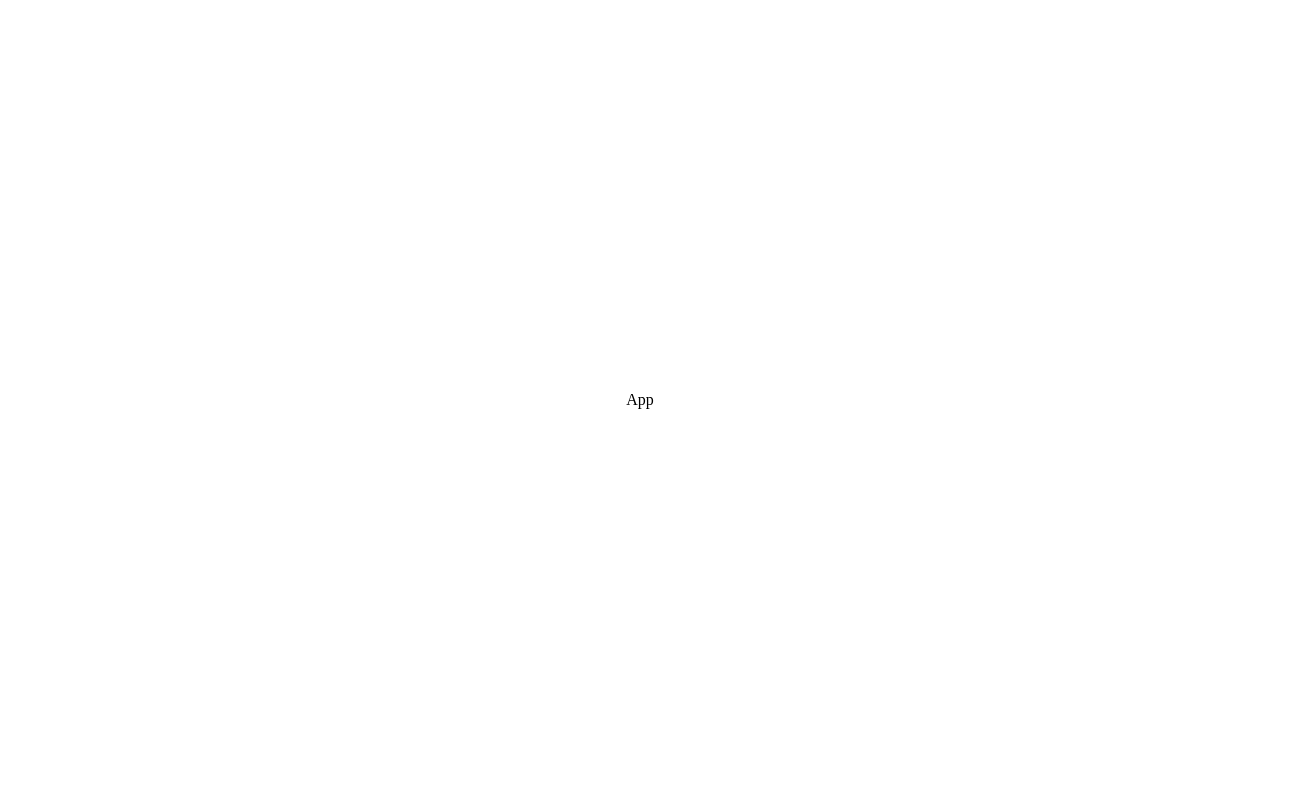
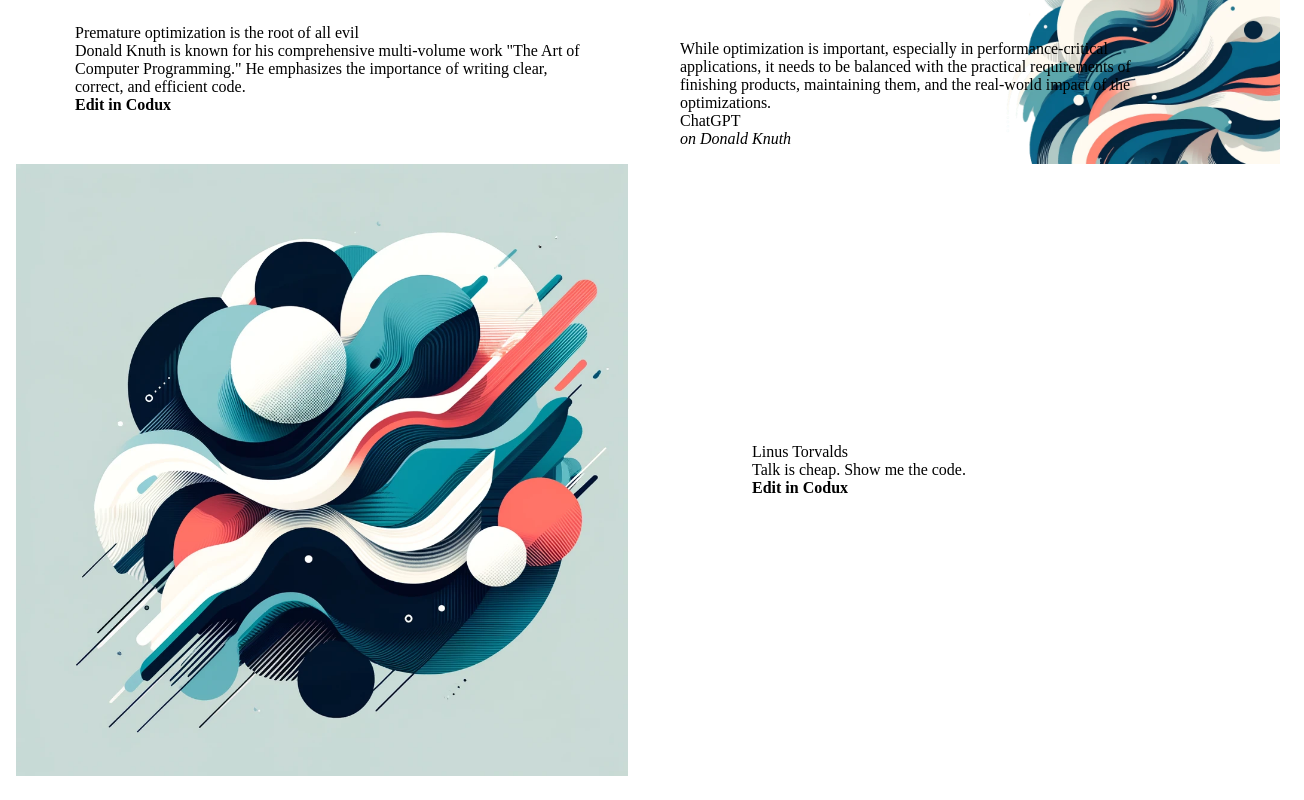
Before and after one commit to ilyakwix/duckfooding-blocks, a React (Vite) app: page / in a window 1280 px wide. Shown: the whole page, 1304 px wide, since content can reach past the window. Built offline with nearby package versions, Linux system fonts and the light colour scheme.

Commit message:
Added background color variations to another section and demoed all variants

```diff
--- a/src/App.module.scss
+++ b/src/App.module.scss
@@ -1,6 +1,6 @@
 .root {
   display: flex;
-  height: 100svh;
-  align-items: center;
   justify-content: center;
+  flex-direction: column;
+  min-height: 100svh;
 }
--- a/src/App.tsx
+++ b/src/App.tsx
@@ -1,7 +1,29 @@
 import styles from './App.module.scss';
+import { CtaSectionWithImage } from './components/cta-section-with-image/cta-section-with-image';
+import { CtaSectionWithQuote } from './components/cta-section-with-quote/cta-section-with-quote';
+import AbstractWebp from './assets/abstract.webp';
 
 function App() {
-    return <div className={styles.root}>App</div>;
+    return (
+        <div className={styles.root}>
+            <CtaSectionWithQuote
+                title="Premature optimization is the root of all evil"
+                description='Donald Knuth is known for his comprehensive multi-volume work "The Art of Computer Programming." He emphasizes the importance of writing clear, correct, and efficient code.'
+                buttonLabel="Edit in Codux"
+                author="ChatGPT"
+                quote="While optimization is important, especially in performance-critical applications, it needs to be balanced with the practical requirements of finishing products, maintaining them, and the real-world impact of the optimizations."
+                to="codux.com"
+                reference="on Donald Knuth"
+            />
+            <CtaSectionWithImage
+                kicker="Linus Torvalds"
+                to="codux.com"
+                imageUrl={AbstractWebp}
+                buttonLabel="Edit in Codux"
+                title="Talk is cheap. Show me the code."
+            />
+        </div>
+    );
 }
 
 export default App;
--- a/src/_codux/boards/app/app.board.tsx
+++ b/src/_codux/boards/app/app.board.tsx
@@ -5,7 +5,7 @@ export default createBoard({
     name: 'App',
     Board: () => <App />,
     environmentProps: {
-        windowWidth: 1024,
+        windowWidth: 1440,
         windowHeight: 768,
         canvasMargin: {
             left: 0,
--- a/src/components/cta-section-with-image/cta-section-with-image.module.scss
+++ b/src/components/cta-section-with-image/cta-section-with-image.module.scss
@@ -44,6 +44,7 @@
   padding-bottom: var(--spacing-80);
   padding-top: var(--spacing-80);
   column-gap: var(--spacing-40);
+  width: 100%;
 }
 .main {
   display: flex;
--- a/src/components/cta-section-with-image/cta-section-with-image.tsx
+++ b/src/components/cta-section-with-image/cta-section-with-image.tsx
@@ -10,8 +10,8 @@ export interface CtaSectionWithImageProps {
     imageUrl?: string;
     title?: string;
     kicker?: string;
-    buttonLabel: string;
-    to: string;
+    buttonLabel?: string;
+    to?: string;
     backgroundColor?: BackgroundColorOptions;
 }
 
--- a/src/components/cta-section-with-quote/cta-section-with-quote.module.scss
+++ b/src/components/cta-section-with-quote/cta-section-with-quote.module.scss
@@ -5,6 +5,34 @@
   display: flex;
   flex-direction: column;
   align-items: center;
+  &.primary {
+    color: var(--white);
+    background: var(--primary);
+  }
+  &.secondary {
+    color: var(--white);
+    background: var(--secondary);
+  }
+  &.white {
+    color: var(--black);
+    background: var(--white);
+  }
+  &.gray1 {
+    color: var(--black);
+    background: var(--gray-100);
+  }
+  &.gray2 {
+    color: var(--black);
+    background: var(--gray-200);
+  }
+  &.gray3 {
+    color: var(--white);
+    background: var(--gray-300);
+  }
+  &.black {
+    color: var(--white);
+    background: var(--black);
+  }
 }
 .container {
   max-width: 1248px;
@@ -15,6 +43,7 @@
   padding-bottom: var(--spacing-80);
   padding-top: var(--spacing-80);
   column-gap: var(--spacing-40);
+  width: 100%;
 }
 .illustration {
   position: absolute;
@@ -26,6 +55,7 @@
 .main {
   max-width: 506px;
   justify-self: center;
+  width: 100%;
 }
 .quote {
   max-width: 506px;
@@ -41,6 +71,27 @@
 }
 .author {
   font: var(--handwriting-3);
+  &.on-primary {
+    color: var(--white);
+  }
+  &.on-secondary {
+    color: var(--accent);
+  }
+  &.on-white {
+    color: var(--primary);
+  }
+  &.on-gray1 {
+    color: var(--primary);
+  }
+  &.on-gray2 {
+    color: var(--primary);
+  }
+  &.on-gray3 {
+    color: var(--accent);
+  }
+  &.on-black {
+    color: var(--accent);
+  }
 }
 .footer {
   display: flex;
@@ -56,4 +107,5 @@
   row-gap: var(--spacing-32);
   position: relative;
   z-index: 10;
+  width: 100%;
 }
--- a/src/components/cta-section-with-quote/cta-section-with-quote.tsx
+++ b/src/components/cta-section-with-quote/cta-section-with-quote.tsx
@@ -1,17 +1,20 @@
+import React from 'react';
 import classNames from 'classnames';
 import styles from './cta-section-with-quote.module.scss';
 import { Button } from '../button/button';
 import AbstractPng from '../../assets/abstract.png';
+import { BackgroundColorOptions } from '../types';
 
 export interface CtaSectionWithQuoteProps {
     className?: string;
-    title: string;
+    title?: string;
     description?: string;
-    buttonLabel: string;
-    to: string;
-    quote: string;
-    author: string;
+    buttonLabel?: string;
+    to?: string;
+    quote?: string;
+    author?: string;
     reference?: string;
+    backgroundColor?: BackgroundColorOptions;
 }
 
 /**
@@ -20,30 +23,40 @@ export interface CtaSectionWithQuoteProps {
  */
 export const CtaSectionWithQuote = ({
     className,
-    title,
+    title = 'Title',
     description,
-    buttonLabel,
-    to,
-    quote,
-    author,
+    buttonLabel = 'Call to Action',
+    to = '/',
+    quote = 'Quote',
+    author = 'Author',
     reference,
+    backgroundColor = 'primary',
 }: CtaSectionWithQuoteProps) => {
+    const buttonVariant = React.useMemo(() => {
+        switch (backgroundColor) {
+            case 'primary':
+                return 'white';
+            case 'secondary':
+            case 'gray3':
+            case 'black':
+                return 'accent';
+            default:
+                return 'primary';
+        }
+    }, [backgroundColor]);
+
     return (
-        <section className={classNames(styles.root, className)}>
+        <section className={classNames(styles.root, styles[backgroundColor], className)}>
             <div className={styles.container}>
                 <div className={styles.main}>
                     <h3 className={styles.title}>{title}</h3>
-                    {description && <p className={styles.description}>
-                        {description}
-                    </p>}
-                    <Button variant="white">{buttonLabel}</Button>
+                    {description && <p className={styles.description}>{description}</p>}
+                    <Button variant={buttonVariant}>{buttonLabel}</Button>
                 </div>
                 <blockquote className={styles.quoteContainer}>
-                    <p className={styles.quote}>
-                        {quote}
-                    </p>
+                    <p className={styles.quote}>{quote}</p>
                     <footer className={styles.footer}>
-                        <span className={styles.author}>{author}</span>
+                        <span className={classNames(styles.author, styles[`on-${backgroundColor}`])}>{author}</span>
                         {reference && <cite>{reference}</cite>}
                     </footer>
                 </blockquote>
```
Also changed, not shown: src/_codux/boards/cta-section-with-image/cta-section-with-image.board.tsx (+51 -0 lines), src/_codux/boards/cta-section-with-quote/cta-section-with-quote.board.tsx (+58 -2 lines).
